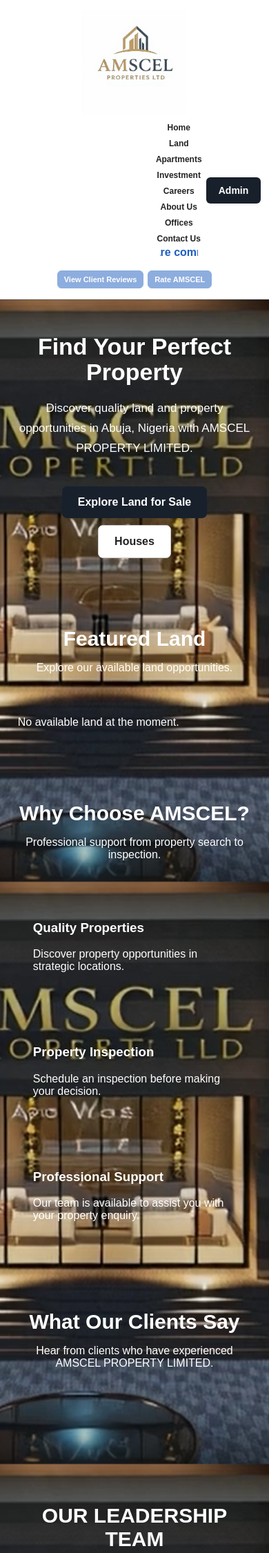
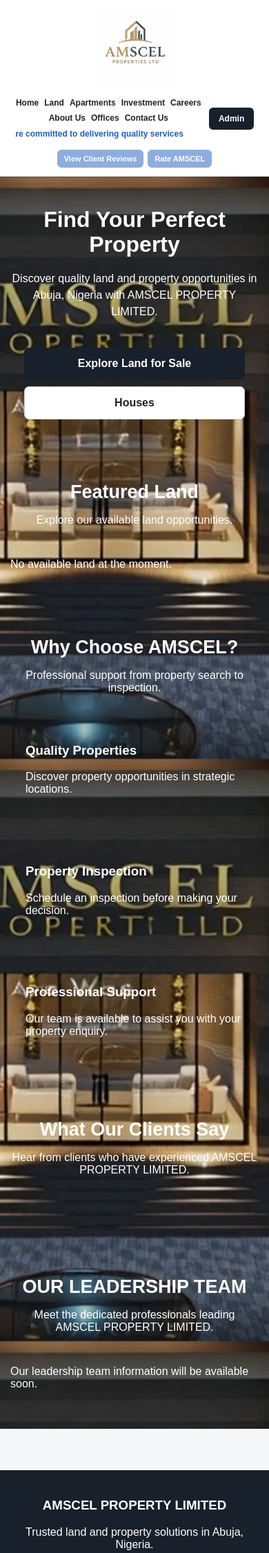
Before and after one commit to chuks234/amscel-property, a Django app: page / in a window 390 px wide. Shown: the top 2251 px of the page at 69% size. Run offline with Django 5.2, Linux system fonts and the light colour scheme; data that the repository does not hold is empty.

Commit message:
Update website corrections and styling

```diff
--- a/static/css/style.css
+++ b/static/css/style.css
@@ -1098,22 +1098,232 @@
     text-decoration: underline;
 }
 
-@media (max-width: 900px) {
+/* =========================
+   MOBILE RESPONSIVE FIXES
+   ========================= */
+
+   @media (max-width: 700px) {
+
+    /* HEADER */
+
+    .navbar {
+        padding: 12px 10px;
+        gap: 10px;
+    }
+
+    .brand {
+        width: 100%;
+    }
+
+    .brand img {
+        width: 120px;
+    }
+
+    .nav-area {
+        width: 100%;
+        margin-left: 0;
+    }
+
+    .navbar nav {
+        width: 100%;
+        margin-left: 0;
+        gap: 8px;
+        justify-content: center;
+    }
+
+    .navbar nav a {
+        font-size: 12px;
+    }
+
+    .admin-link {
+        font-size: 12px;
+        padding: 9px 14px;
+    }
+
+    .header-moving-text {
+        width: 100%;
+        margin-top: 6px;
+    }
+
+    .header-moving-text span {
+        font-size: 12px;
+    }
+
+
+    /* REVIEW LINKS */
+
+    .review-links {
+        width: 100%;
+        justify-content: center;
+    }
+
+
+    /* HERO */
+
+    .hero {
+        padding: 45px 15px;
+    }
+
+    .hero-inner {
+        width: 100%;
+    }
+
+    .hero h1 {
+        font-size: 32px;
+    }
+
+    .hero p {
+        font-size: 16px;
+        line-height: 1.5;
+    }
+
+    .hero-buttons {
+        display: flex;
+        flex-direction: column;
+        align-items: center;
+    }
+
+    .hero-buttons .btn {
+        width: 100%;
+        max-width: 320px;
+        margin: 5px 0;
+    }
+
+
+    /* SECTIONS */
+
+    .section {
+        padding: 40px 15px;
+    }
+
+    .section-inner {
+        width: 100%;
+    }
+
+    .section-title {
+        margin-bottom: 30px;
+    }
+
+    .section-title h1 {
+        font-size: 30px;
+    }
+
+    .section-title h2 {
+        font-size: 27px;
+    }
+
+
+    /* PROPERTY CARDS */
+
+    .property-grid {
+        grid-template-columns: 1fr;
+        gap: 20px;
+    }
+
+    .property-card {
+        width: 100%;
+    }
+
+    .property-image {
+        height: auto;
+        max-height: 300px;
+        object-fit: cover;
+    }
+
+
+    /* DETAIL PAGE */
+
+    .detail-grid {
+        grid-template-columns: 1fr;
+    }
+
+    .detail-image {
+        max-height: 350px;
+    }
+
+
+    /* OFFICES */
+
+    .office-grid {
+        grid-template-columns: 1fr;
+    }
+
+
+    /* FORMS */
+
+    .form-container {
+        width: 100%;
+        max-width: 100%;
+        padding: 22px 16px;
+    }
+
+    .review-form-card {
+        width: 100%;
+        padding: 25px 16px;
+    }
+
+    .form-container form input,
+    .form-container form textarea,
+    .form-container form select {
+        width: 100%;
+        max-width: 100%;
+    }
+
+
+    /* CAREERS */
+
+    .career-position {
+        width: 100%;
+        padding: 20px 15px;
+    }
+
+    .career-position .form-container {
+        width: 100%;
+        padding: 22px 15px;
+    }
+
+
+    /* LEADERSHIP */
+
+    .leadership-section {
+        margin-top: 35px;
+        margin-bottom: 25px;
+    }
 
     .leadership-grid {
-        grid-template-columns: repeat(2, 1fr);
+        display: flex;
+        flex-direction: column;
+        align-items: center;
+        gap: 20px;
+    }
+
+    .leadership-card {
+        width: 280px;
+        max-width: 100%;
+    }
+
+    .leadership-photo {
+        width: auto;
+        max-width: 180px;
+        height: auto;
+        max-height: 260px;
+        object-fit: contain;
+        display: block;
+        margin: 0 auto;
+    }
+
+
+    /* FOOTER */
+
+    .footer-grid {
+        grid-template-columns: 1fr;
+        gap: 25px;
+        padding: 40px 20px;
+        text-align: center;
+    }
+
+    .copyright {
+        padding: 18px 15px;
     }
 
 }
-
-@media (max-width: 600px) {
-
-    .leadership-grid {
-        grid-template-columns: 1fr;
-    }
-
-    .leadership-photo {
-        height: 300px;
-    }
-
-}
```
